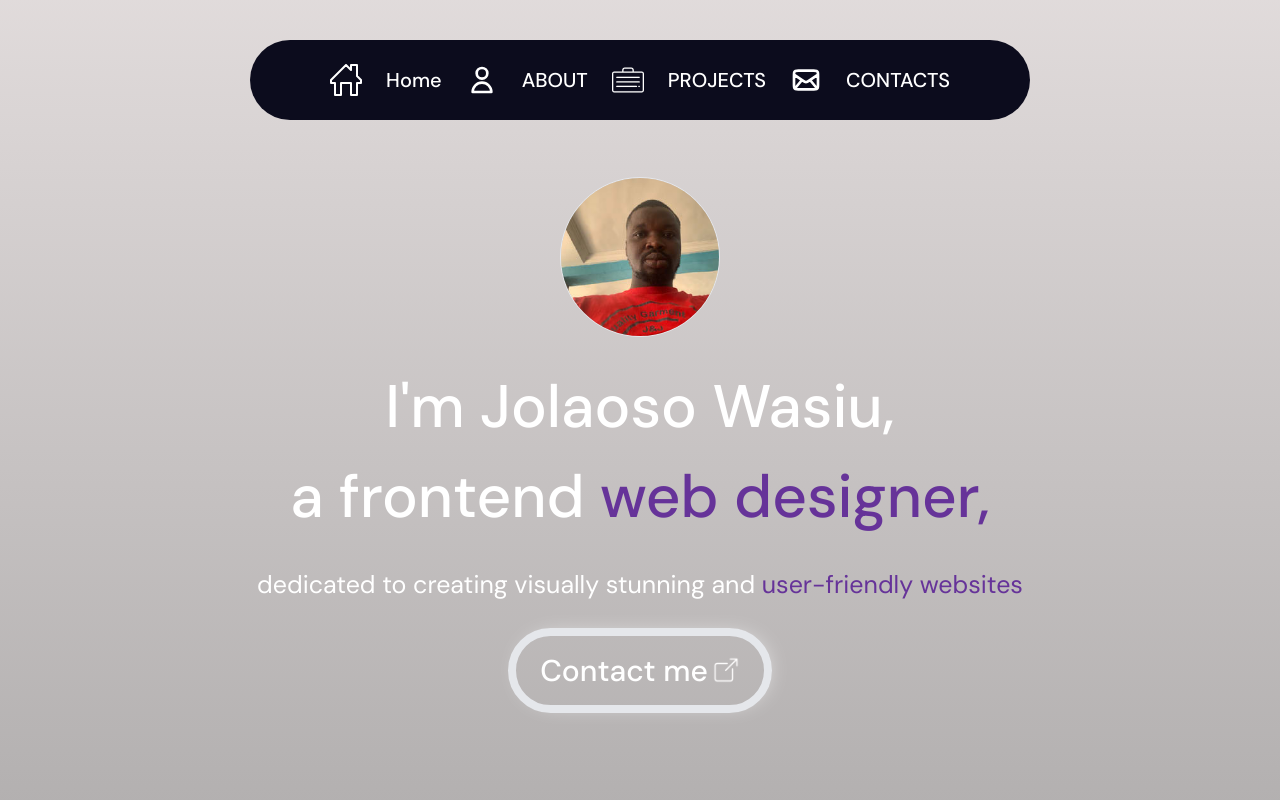
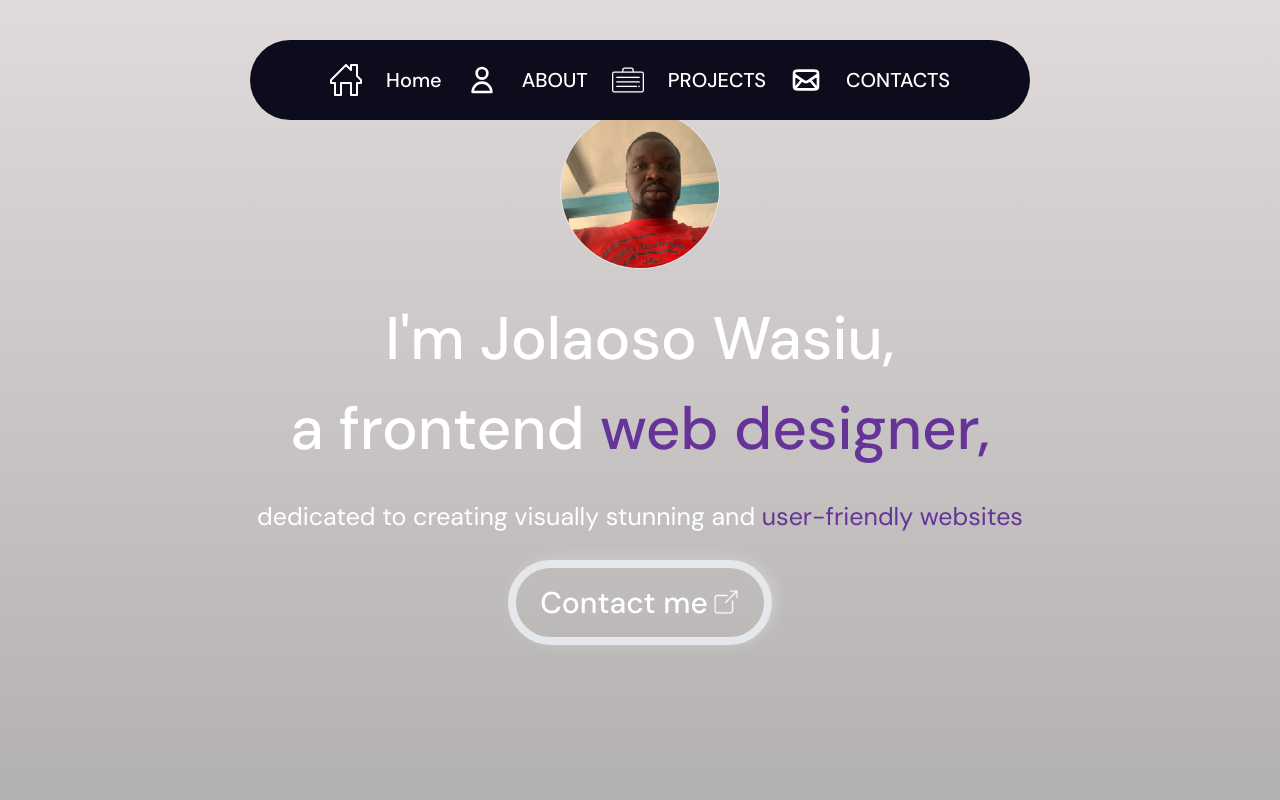
Before and after one commit to Jolalekan/my-portfolio, a React (Vite) app: page / in a window 1280 px wide. Shown: the top 800 px of the page. Built offline with nearby package versions, Linux system fonts and the light colour scheme.

Commit message:
onClose added to side bar

```diff
--- a/package.json
+++ b/package.json
@@ -12,7 +12,8 @@
   "dependencies": {
     "motion": "^11.11.17",
     "react": "^18.3.1",
-    "react-dom": "^18.3.1"
+    "react-dom": "^18.3.1",
+    "react-outside-click-handler": "^1.3.0"
   },
   "devDependencies": {
     "@eslint/js": "^9.13.0",
--- a/src/components/Hero.jsx
+++ b/src/components/Hero.jsx
@@ -33,7 +33,7 @@ const Hero = () => {
   return (
     <Container>
       {/* <div className="hero"> */}
-        <div className="pt-20 flex justify-center h-screen px-3 my-24">
+        <div className="pt-3 flex justify-center h-screen px-3 my-24">
           <motion.div
             className="flex flex-col gap-6"
             variants={textVariant}
--- a/src/components/Link.jsx
+++ b/src/components/Link.jsx
@@ -1,7 +1,9 @@
 import { motion } from "framer-motion"
+import { useState } from "react"
+
 
 const Links = () => {
-
+  const [open, setOpen] = useState(false)
     const variants ={
    open:
         { transition:{
@@ -57,7 +59,8 @@ const Links = () => {
         {items.map((item)=>(
             <motion.a href={item.link}  key={item.id} variants={itemVariants} whileHover={{scale:1.1}} whileTap={{scale:0.95}}
                 className="text-[28px]"
-            >
+
+           >
                 {item.title}
             </motion.a>
         ))}
--- a/src/components/Sidebar.jsx
+++ b/src/components/Sidebar.jsx
@@ -2,6 +2,7 @@ import Link from "./Link"
 import React, { useState } from 'react'
 import ToggleButton from "./ToggleButton"
 import { motion } from "framer-motion"
+import OutsideClickHandler from 'react-outside-click-handler';
 
 const Sidebar = () => {
   const [open, setOpen]= useState(false)
@@ -24,13 +25,19 @@ const Sidebar = () => {
       }
     }
   }
+  const handleOutsideClick = () => {
+    setOpen(false);
+  }
   return (
+    <OutsideClickHandler onOutsideClick={handleOutsideClick}>
+
     <motion.div className=" lg:hidden flex flex-col items-center justify-center bg-white text-black" animate={open ? "open" : "closed"}>
       <motion.div className="fixed top-0 left-0 bottom-0  w-48 bg-white z-50" variants={variants}>
         <Link/>
       </motion.div>
       <ToggleButton setOpen={setOpen}/>
     </motion.div>
+    </OutsideClickHandler>
   )
 }
 
```
Also changed, not shown: 1 other file (tests, documents, lock files or other folders).
